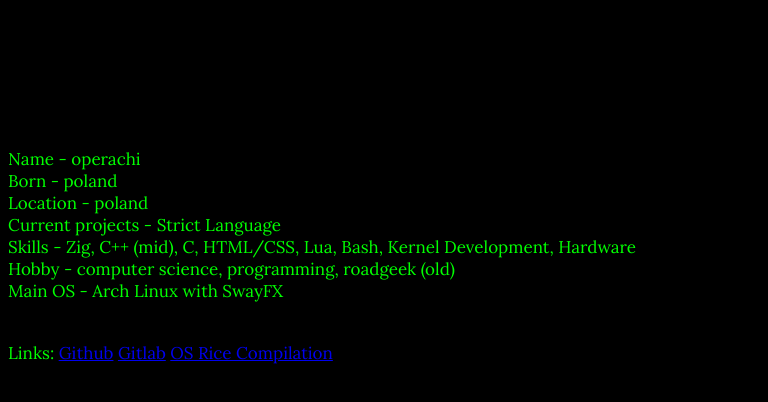
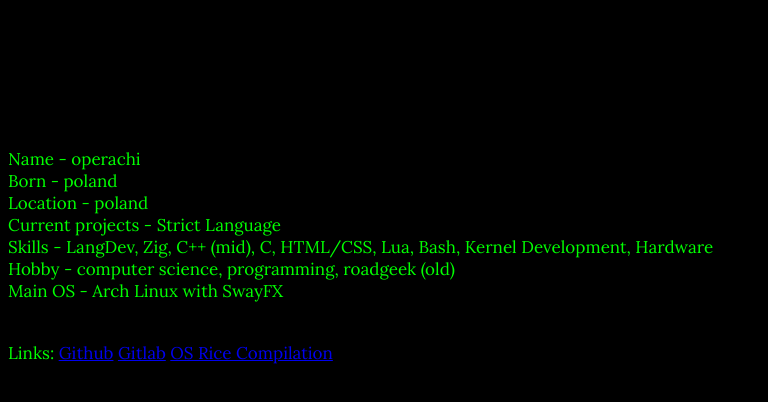
Before and after one commit to Operachi061/operachi061.github.io, a plain HTML site: page index.html in a window 1280 px wide. Shown: the part 110-512 px from the top of the page, without its empty margins (0-768 px from the left). Drawn offline with Linux system fonts and the light colour scheme.

Commit message:
Update index.html

```diff
--- a/index.html
+++ b/index.html
@@ -26,7 +26,7 @@
     Current projects - Strict Language
 </div>
 <div class="text5">
-    Skills - Zig, C++ (mid), C, HTML/CSS, Lua, Bash, Kernel Development, Hardware
+    Skills - LangDev, Zig, C++ (mid), C, HTML/CSS, Lua, Bash, Kernel Development, Hardware
 </div>
 <div class="text6">
     Hobby - computer science, programming, roadgeek (old)
```
